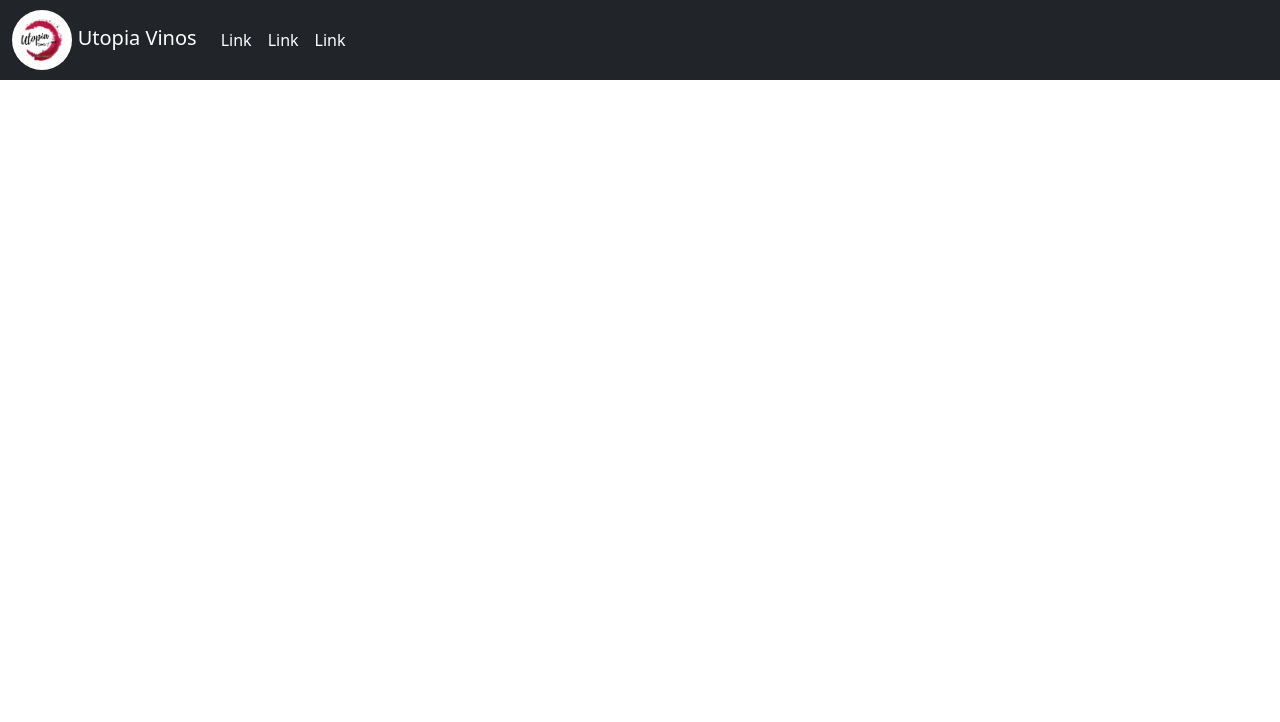
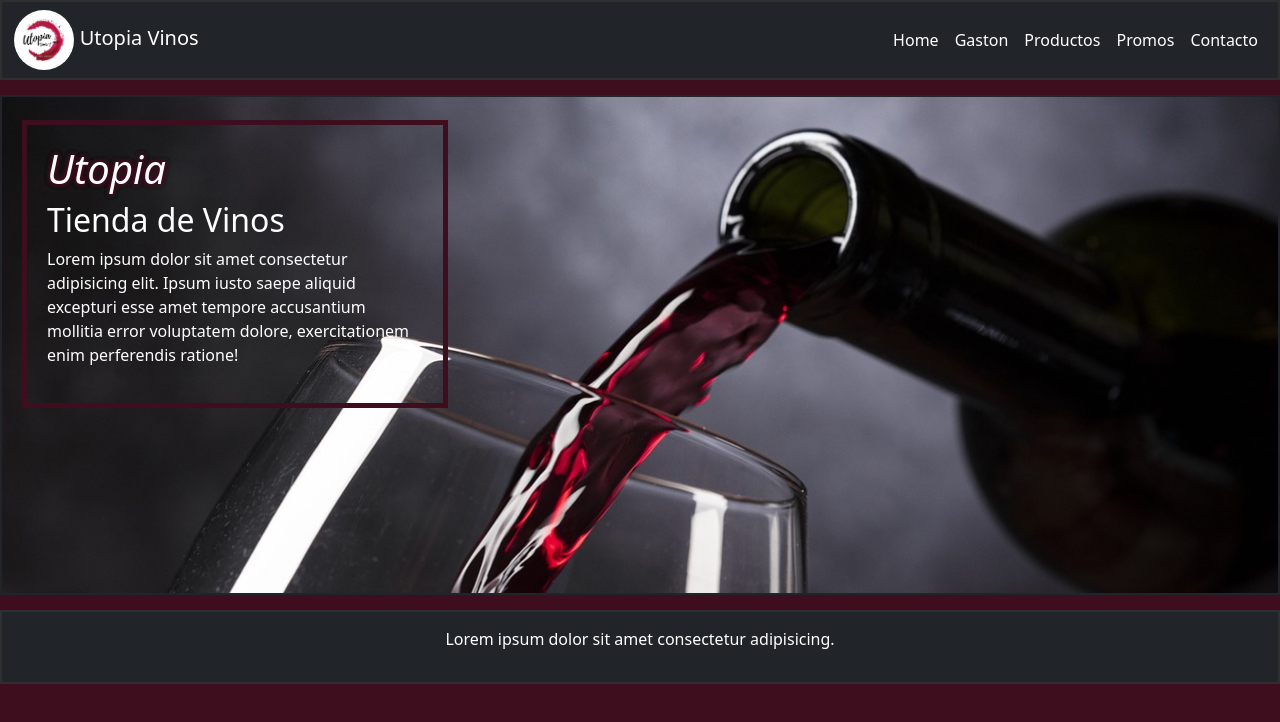
Before and after one commit to Lucre16/segundaentrega, a plain HTML site: page index.html in a window 1280 px wide. Drawn offline with nearby package versions, Linux system fonts and the light colour scheme.

Commit message:
cambios en el Home

```diff
--- a/estilos.css
+++ b/estilos.css
@@ -1,6 +1,16 @@
+*{
+    margin: 0;
+    padding: 0;
+    box-sizing: border-box;
+}
+
+body{
+    background-color: #3f0e1e;
+}
+
 .navbar{
     height: 80px;
-    /* background-color: green; */
+    border: 2px solid #302f2f;
 }
 
 .navbar-brand img{
@@ -11,3 +21,37 @@
 .nav-link{
     color: #fff !important;
 }
+
+main{
+    margin: 15px;
+    padding: 15px;
+    color: #fff;
+    height: 500px;
+    width: 100%;
+    background-image: url(img/W1.jpg);
+    background-size:cover;
+    background-position: center;
+    border: 2px solid #212529;
+}
+
+.vermas{
+    color: #fff;
+    width: 34%;
+    border: 5px solid #3f0e1e;
+    padding: 20px;
+    float: left;
+    margin: 8px;
+}
+
+h1{
+    font-style: italic;
+    text-shadow: 0 0 5px #3f0e1e, 0 0 5px #3f0e1e, 0 0 5px #3f0e1e, 0 0 5px #3f0e1e, 0 0 5px #3f0e1e;
+}
+
+footer{
+    background-color: #212529;
+    color: #fff;
+    text-align: center;
+    padding: 15px;
+    border: 2px solid #302f2f;
+}
--- a/index.html
+++ b/index.html
@@ -22,22 +22,28 @@
     <nav class="navbar navbar-expand-sm bg-dark navbar-dark">
         <div class="container-fluid">
             <a class="navbar-brand" href="#">
-            <img src="img/WhatsApp Image 2023-08-15 at 12.40.19.jpeg" alt="Logo">
-            <span>Utopia Vinos</span>
+                <img src="img/logo.jpeg" alt="Logo">
+                <span>Utopia Vinos</span>
             </a>
             <button class="navbar-toggler" type="button" data-bs-toggle="collapse" data-bs-target="#collapsibleNavbar">
-                <span class="navbar-toggler-icon"></span>
+                <i class="fa-solid fa-bars-staggered fa-beat-fade"></i>
             </button>
-            <div class="collapse navbar-collapse" id="collapsibleNavbar">
+            <div class="collapse navbar-collapse d-flex justify-content-end" id="collapsibleNavbar">
                 <ul class="navbar-nav">
                     <li class="nav-item">
-                        <a class="nav-link" href="#">Link</a>
+                        <a class="nav-link" href="#">Home</a>
                     </li>
                     <li class="nav-item">
-                        <a class="nav-link" href="#">Link</a>
+                        <a class="nav-link" href="#">Gaston</a>
                     </li>
                     <li class="nav-item">
-                        <a class="nav-link" href="#">Link</a>
+                        <a class="nav-link" href="#">Productos</a>
+                    </li>
+                    <li class="nav-item">
+                        <a class="nav-link" href="#">Promos</a>
+                    </li>
+                    <li class="nav-item">
+                        <a class="nav-link" href="#">Contacto</a>
                     </li>
                 </ul>
             </div>
@@ -45,8 +51,20 @@
     </nav>
     <!-- navbar fin -->
 
+    <!-- Main inicia-->
+    <main class="container-fluid">
+        <div class="vermas container-fluid col-sm-12 col-md-8 col-lg-6">
+        <h1>Utopia</h1>
+        <h2>Tienda de Vinos</h2>
+        <p>Lorem ipsum dolor sit amet consectetur adipisicing elit. Ipsum iusto saepe aliquid excepturi esse amet tempore accusantium mollitia error voluptatem dolore, exercitationem enim perferendis ratione!</p>
+        </div>
+    </main>
 
 
+
+    <footer class="container-fluid">
+        <p>Lorem ipsum dolor sit amet consectetur adipisicing.</p>
+    </footer>
 
     <!-- BS inicia -->
     <script src="https://cdn.jsdelivr.net/npm/@popperjs/core@2.10.2/dist/umd/popper.min.js"
```
Also changed, not shown: img/W1.jpg (added), img/W10.jpg (added), img/W2.jpg (added), img/W3.jpg (added), img/W4.jpg (added), img/W5.jpg (added), img/W6.jpg (added), img/W7.jpg (added), img/W8.jpg (added), img/W9.jpg (added), img/logo.jpeg (renamed from img/WhatsApp Image 2023-08-15 at 12.40.19.jpeg), img/vino-157180_640.png (deleted).
